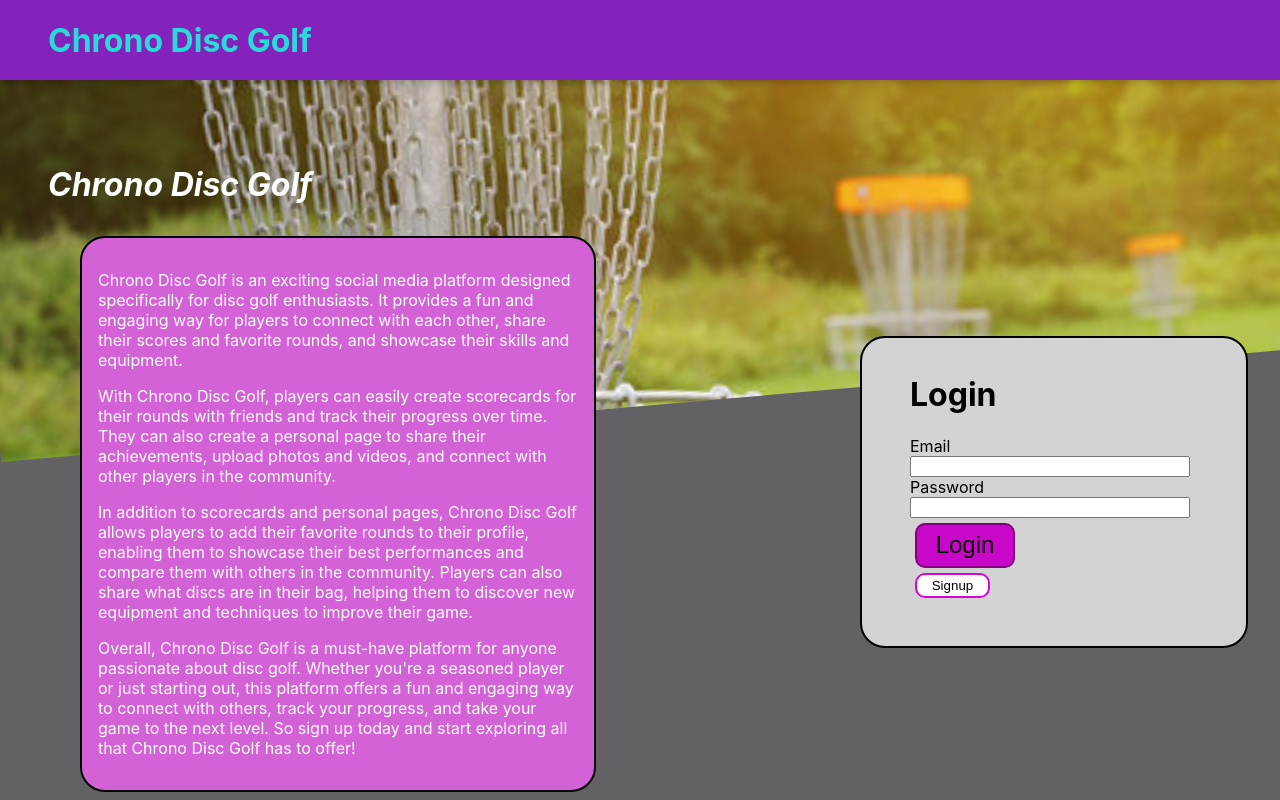
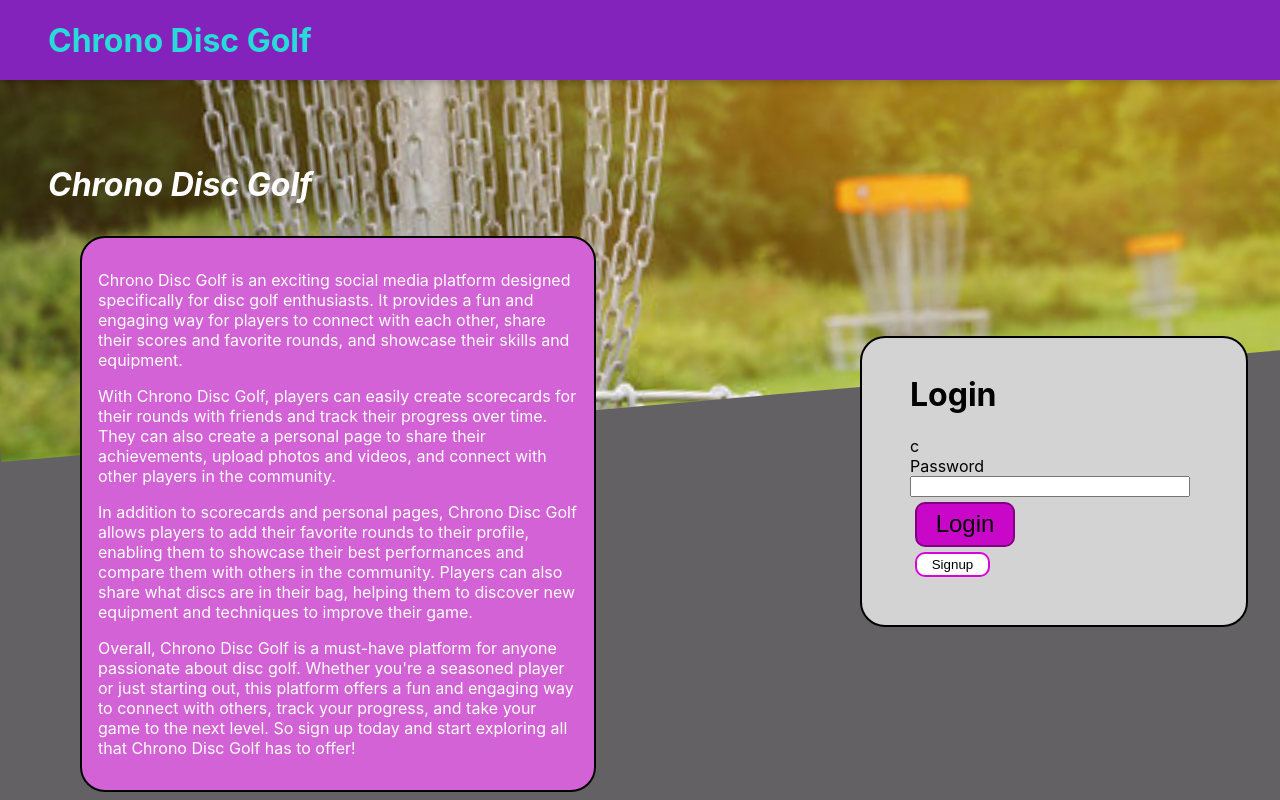
Before and after one commit to NicholasCorcoran/DiscGolf, a React (Create React App) app: page / in a window 1280 px wide. Shown: the top 800 px of the page. Built offline with nearby package versions, Linux system fonts and the light colour scheme.

Commit message:
Update UserForm.tsx

```diff
--- a/src/components/UI/Forms/UserForm.tsx
+++ b/src/components/UI/Forms/UserForm.tsx
@@ -179,18 +179,7 @@ export const UserForm: React.FC<{
         <FormErrorMessagingHandler errorMessage={props.errorMessage} />
       ) : null}
       <form className={classes.form}>
-        <label htmlFor="email" className={classes.label1}>
-          Email
-          {eEM ? <FormErrorMessagingHandler errorMessage={eEM} /> : null}
-        </label>
-        <input
-          className={eClass}
-          id="email"
-          type="text"
-          name="email"
-          onBlur={onEmailBlur}
-          onChange={onEmailChangeHandler}
-        />
+        c
         <label htmlFor="password" className={classes.label2}>
           Password
           {pEM ? <FormErrorMessagingHandler errorMessage={pEM} /> : null}
```
